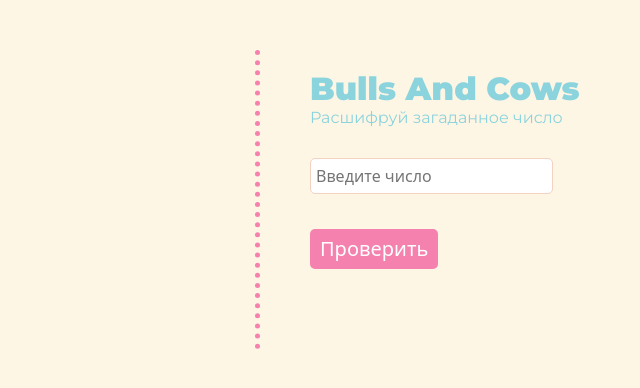
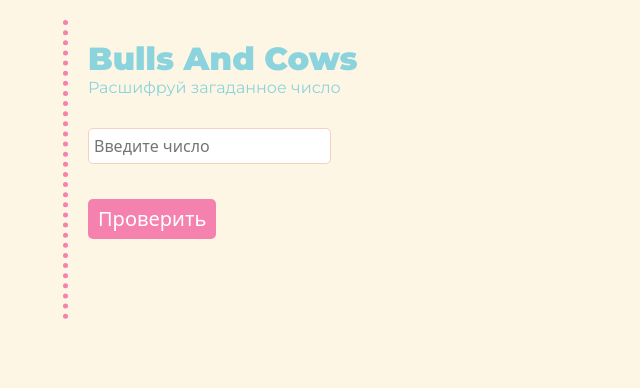
Before and after one commit to RinaPetinova/bullsAndCows, a plain HTML site: page index.html in a window 1280 px wide. Shown: the whole page, without its empty margins (65-705 px from the left). Drawn offline with nearby package versions, Linux system fonts and the light colour scheme.

Commit message:
Update style.css

```diff
--- a/style.css
+++ b/style.css
@@ -9,9 +9,9 @@ body {
 }
 
 .container {
-    width: 50%;
-    margin: 50px auto;
-    padding: 20px 50px;
+    width: 80%;
+    margin: 20px auto;
+    padding: 20px;
     border-left: 5px dotted #f582ae;
 
 }
```
